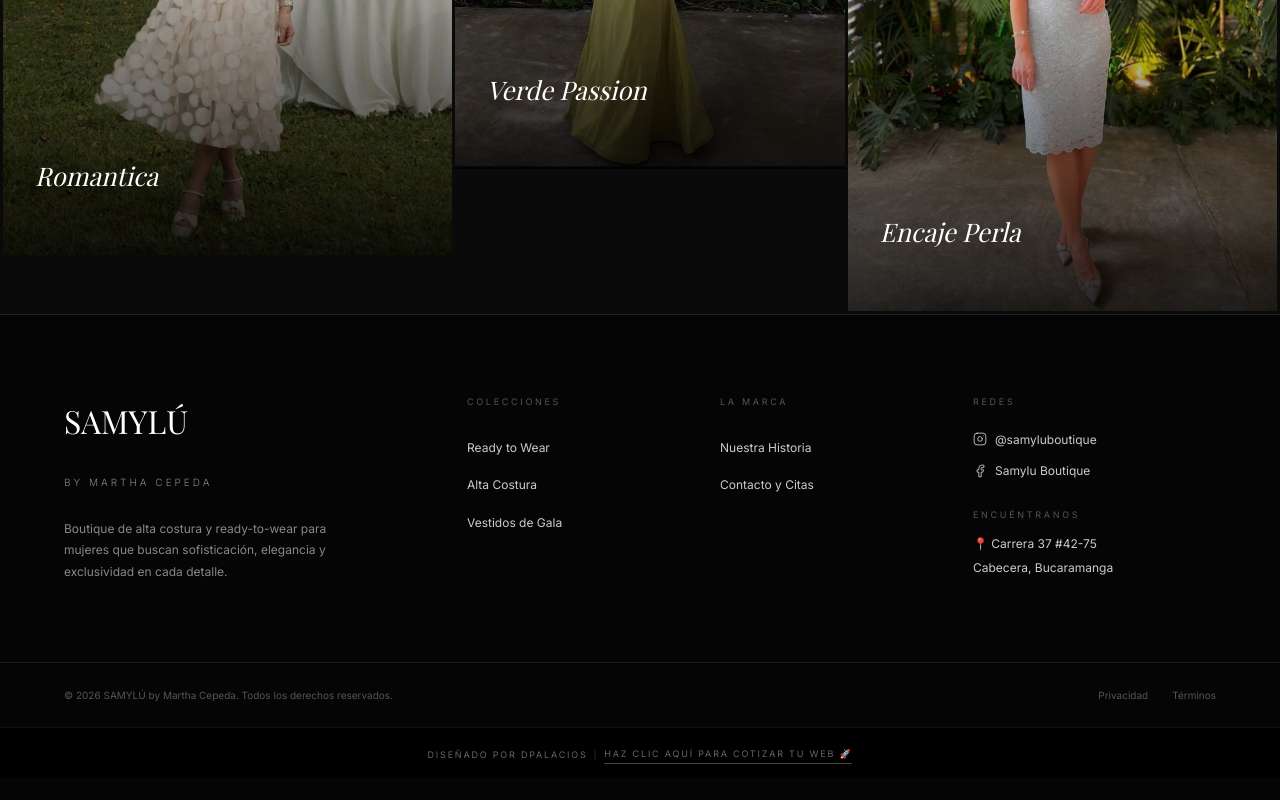
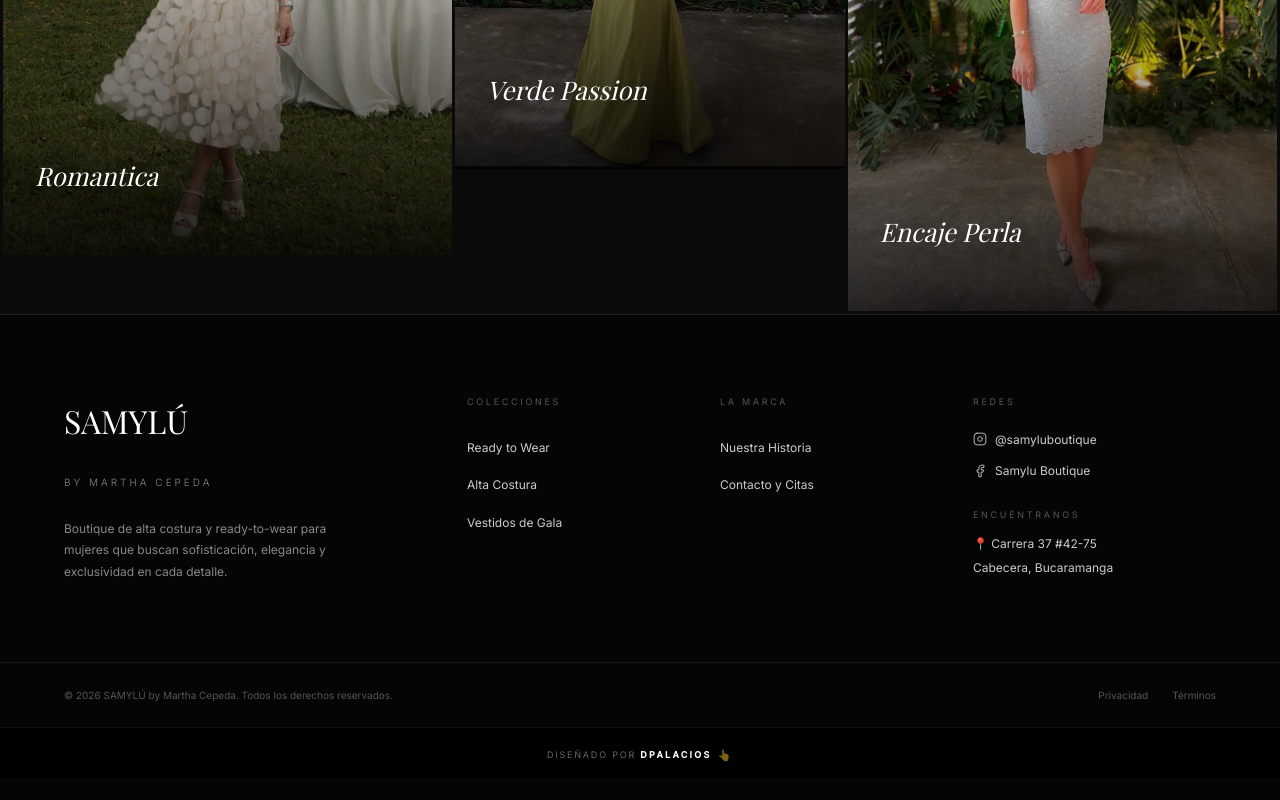
Before and after one commit to dpc2802/SAMYLU, a Next.js app: page / in a window 1280 px wide. Shown: the part 5283-6083 px from the top of the page. Built offline with nearby package versions, Linux system fonts and the light colour scheme.

Commit message:
style: make developer signature more discreet

```diff
--- a/src/components/layout/Footer.tsx
+++ b/src/components/layout/Footer.tsx
@@ -70,12 +70,13 @@ export default function Footer() {
           target="_blank"
           rel="noreferrer"
           style={{ fontSize: "9px", letterSpacing: "0.2em", textTransform: "uppercase", color: "#666", textDecoration: "none", display: "inline-flex", alignItems: "center", gap: "6px" }}
-          className="hover:text-white transition-colors group"
+          className="hover:text-white transition-all group"
         >
-          <span>Diseñado por DPALACIOS</span>
-          <span style={{ color: "#333" }}>|</span>
-          <span style={{ borderBottom: "1px solid #444", paddingBottom: "2px" }} className="group-hover:border-white transition-colors">
-            Haz clic aquí para cotizar tu web 🚀
+          <span>
+            Diseñado por <strong style={{ color: "#fff", fontWeight: 600, letterSpacing: "0.25em" }}>DPALACIOS</strong>
+          </span>
+          <span className="opacity-50 group-hover:opacity-100 group-hover:-translate-y-0.5 transition-all text-[11px] ml-1">
+            👆
           </span>
         </a>
       </div>
```
